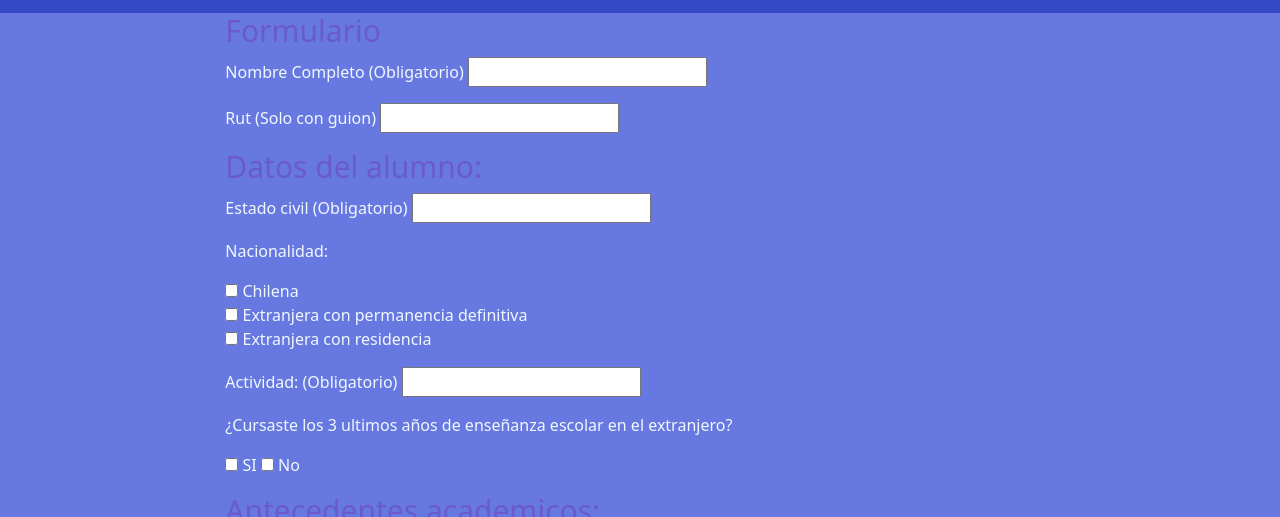
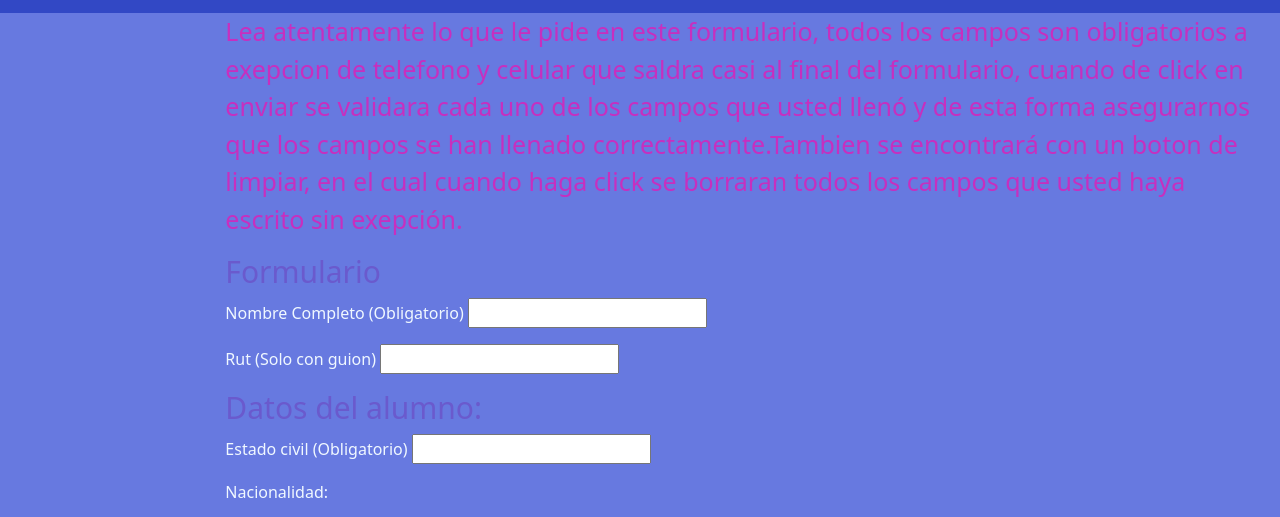
Before and after one commit to Seba8117/Prueba_n2, a plain HTML site: page formulario.html in a window 1280 px wide. Shown: the part 190-707 px from the top of the page. Drawn offline with nearby package versions, Linux system fonts and the light colour scheme.

Commit message:
indicaciones formulario

```diff
--- a/formulario.html
+++ b/formulario.html
@@ -49,6 +49,10 @@
                         <h1> </h1>
                     </div>
                     <div class="col-sm text-start">
+                        <p id= "indicacion">Lea atentamente lo que le pide en este formulario, todos los campos son obligatorios a exepcion de
+                        telefono y celular que saldra casi al final del formulario, cuando de click en enviar se validara cada uno
+                        de los campos que usted llenó y de esta forma asegurarnos que los campos se han llenado correctamente.Tambien se encontrará
+                        con un boton de limpiar, en el cual cuando haga click se borraran todos los campos que usted haya escrito sin exepción.</p>
                         <form id="formulario" action="" method="post">
                             <h1 id="tituloform">Formulario</h1>
                             <p>
--- a/style.css
+++ b/style.css
@@ -53,3 +53,8 @@ li{
 #contacto{
     background-color: rgb(50, 72, 197);
 }
+
+#indicacion{
+    color: rgb(199, 47, 191);
+    font-size: 25px;
+}
```
